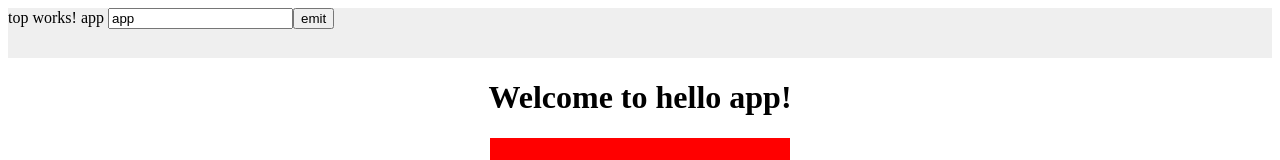
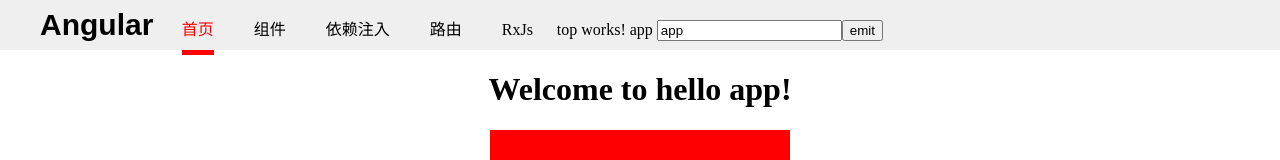
Before and after one commit to Zhang-Zhen-Yang/ng4, an Angular app: page / in a window 1280 px wide. Shown: the top 160 px of the page. Built offline with nearby package versions, Linux system fonts and the light colour scheme.

Commit message:
mofidy Top

```diff
--- a/src/app/top/top.component.css
+++ b/src/app/top/top.component.css
@@ -3,3 +3,29 @@
     height:50px;
     background-color:#efefef;
 }
+#app-top .title{
+    line-height: 50px;
+    font-weight: bold;
+    font-family: Arial, Helvetica, sans-serif;
+}
+#app-top .container{
+    width:1200px;
+    height:100%;
+    margin:0 auto;
+}
+.text-large{
+    font-size: 30px;
+}
+.nav{
+    display: inline-block;
+    line-height: 40px;
+    margin:0 20px;
+    cursor:pointer;
+    font-size:16px;
+    border-top:5px solid transparent;
+    border-bottom:5px solid transparent;
+}
+.nav:hover,.nav.active{
+    color:red;
+    border-bottom-color: red;
+}
--- a/src/app/top/top.component.html
+++ b/src/app/top/top.component.html
@@ -1,6 +1,12 @@
 <div id="app-top">
-  top works!
-  {{ bind }}
-  <input type="text"[(ngModel)]="bind">
-  <button (click)="topEmit()">emit</button>
+  <div class="container">
+    <span class="text-large title">
+      Angular
+    </span>
+    <span *ngFor="let link of link;let i = index;" class="nav" [class.active]="i==linkIndex" (click)="setLinkActive(i)">{{ link }}</span>
+    top works!
+    {{ bind }}
+    <input type="text"[(ngModel)]="bind">
+    <button (click)="topEmit()">emit</button>
+  </div>
 </div>
--- a/src/app/top/top.component.ts
+++ b/src/app/top/top.component.ts
@@ -8,6 +8,8 @@ import { Component, OnInit, EventEmitter, Output, Input } from '@angular/core';
 export class TopComponent implements OnInit {
   @Output() myEvent = new EventEmitter<string>();
   bind:string = 'app'
+  link:string[] = ['首页','组件','依赖注入','路由','RxJs',]
+  linkIndex:number = 0
   constructor() {
 
    }
@@ -18,5 +20,8 @@ export class TopComponent implements OnInit {
     alert('emit');
     this.myEvent.emit('mmm');
   }
+  setLinkActive(index:number){
+    this.linkIndex = index;
+  }
 
 }
--- a/src/styles.css
+++ b/src/styles.css
@@ -1 +1,7 @@
 /* You can add global styles to this file, and also import other style files */
+html body{
+    padding:0;
+    margin:0;
+    font-family: 黑体;
+    box-sizing: border-box;
+}
```
Also changed, not shown: src/app/style/main.css (added).
